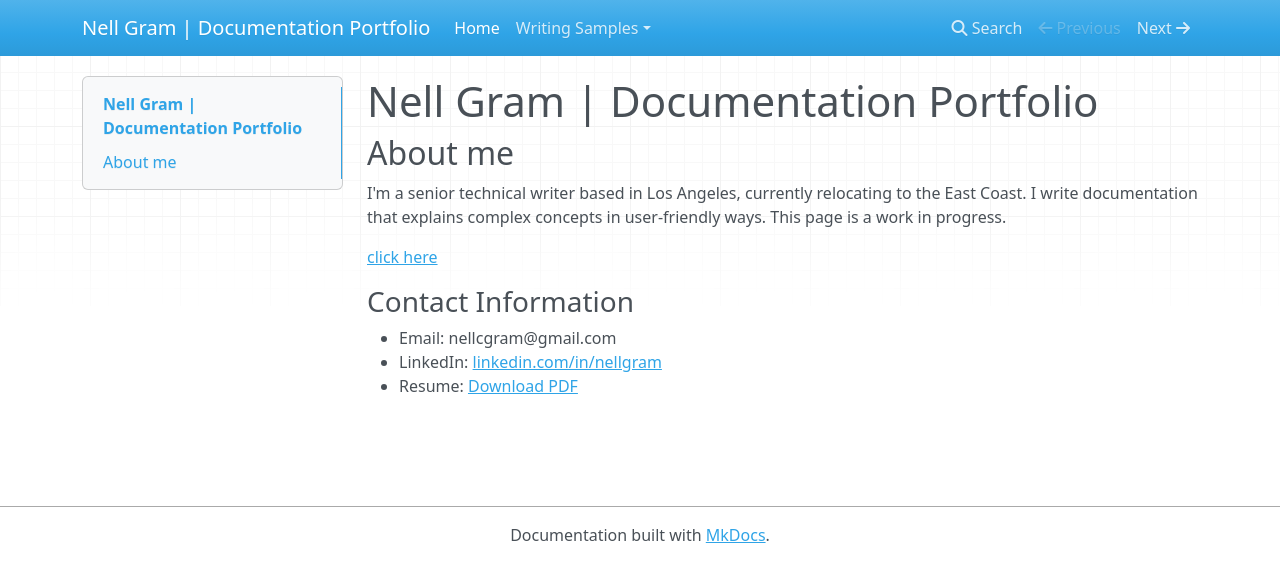
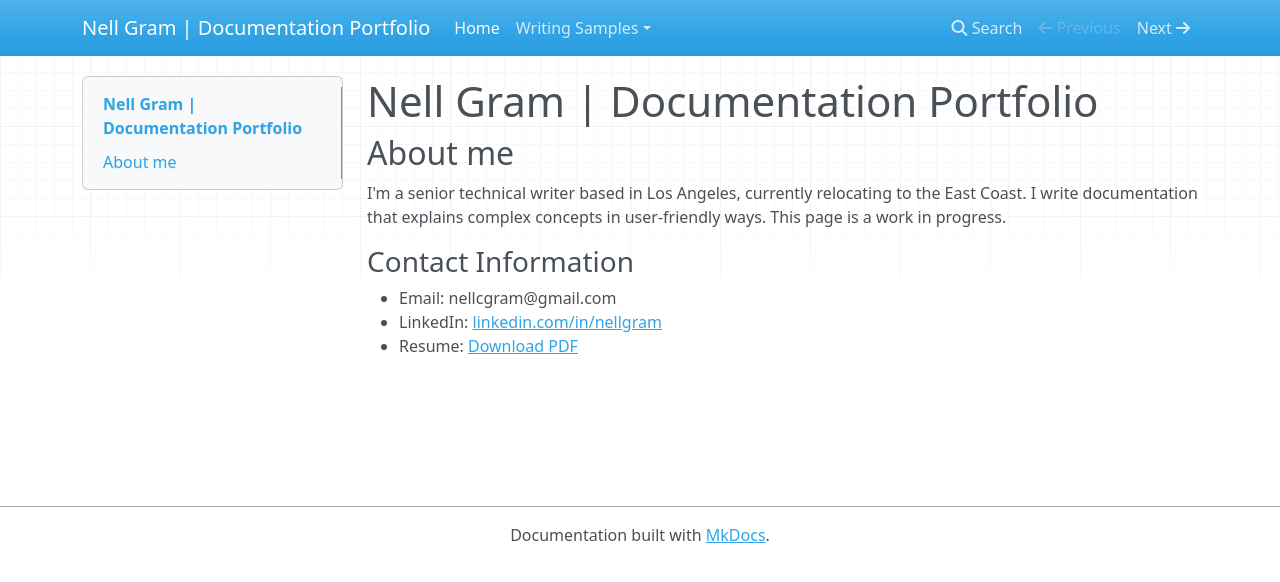
Before and after one commit to nellcgram/nellcgram.github.io, an MkDocs documentation site: the page built from docs/index.md, in a window 1280 px wide. Shown: the top 582 px of the page. Built offline with MkDocs 1.6.1, drawn with Linux system fonts in a browser that asks for light colours; nearby versions of some CDN libraries.

Commit message:
removed broken link

```diff
--- a/docs/index.md
+++ b/docs/index.md
@@ -4,8 +4,6 @@
 
 I'm a senior technical writer based in Los Angeles, currently relocating to the East Coast. I write documentation that explains complex concepts in user-friendly ways. This page is a work in progress.
 
-[click here](nonexistent-page.md)
-
 ### Contact Information
 
 - Email: nellcgram@gmail.com
```
